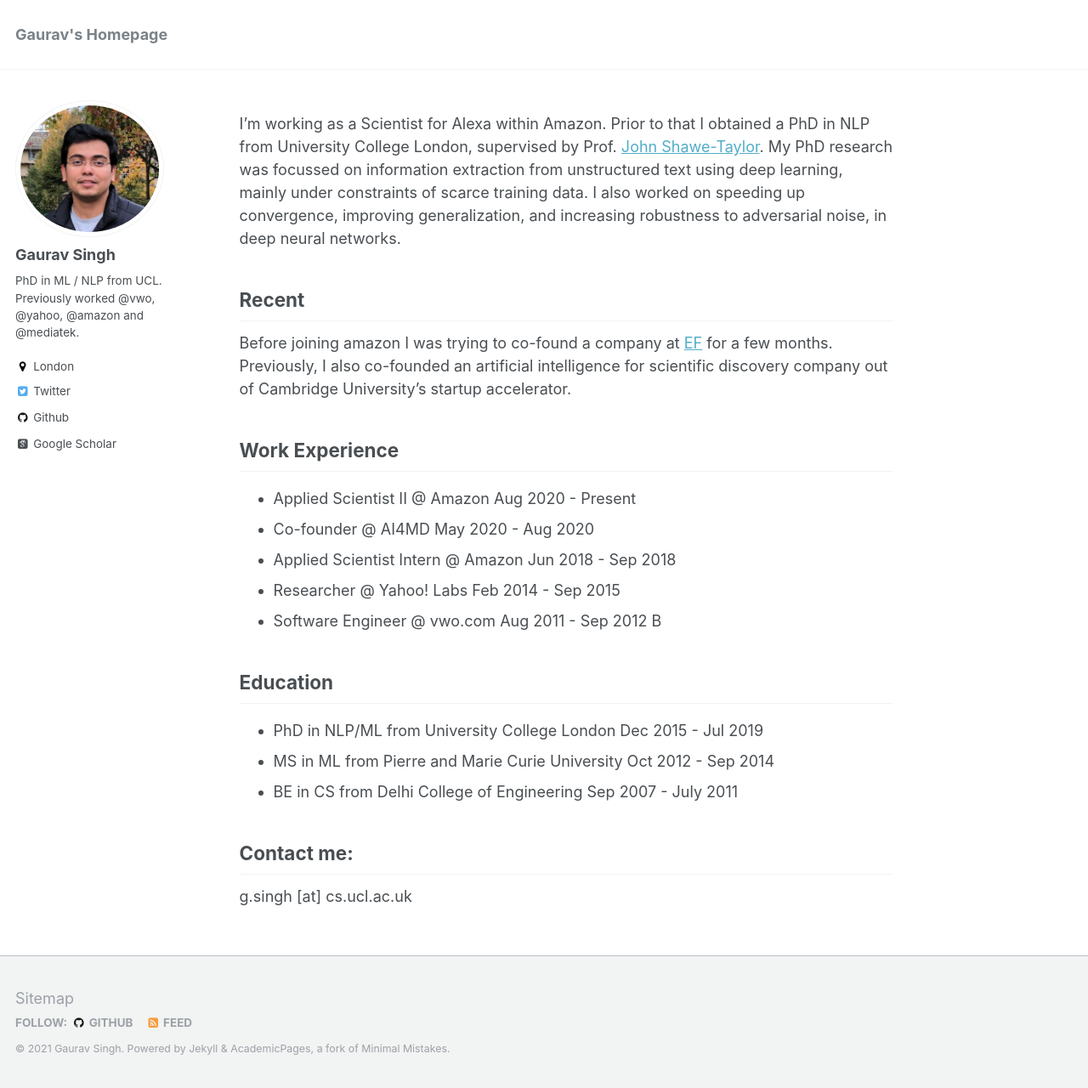
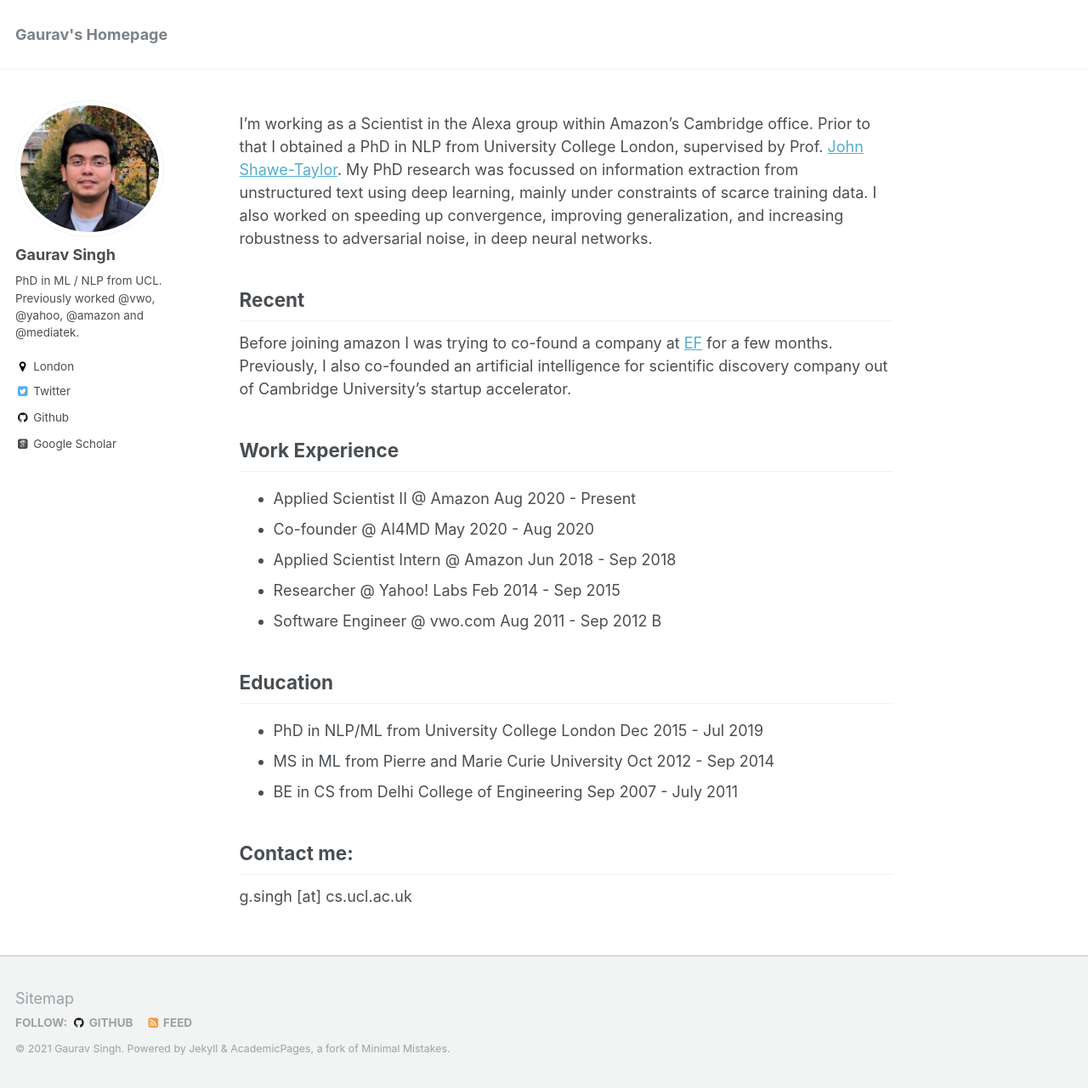
Before and after one commit to gauravsc/gauravsc.github.io, a Jekyll site: the page built from _pages/about.md, in a window 1280 px wide and 1280 px high. Shown: the whole window at 85% size. Built offline with Jekyll 4.4.1, drawn with Linux system fonts in a browser that asks for light colours; some web fonts are replaced.

Commit message:
Update about.md

```diff
--- a/_pages/about.md
+++ b/_pages/about.md
@@ -8,7 +8,7 @@
   - /about.html
 ---
 
-I'm working as a Scientist for Alexa within Amazon. Prior to that I obtained a PhD in NLP from University College London, supervised by Prof. <a href="http://www0.cs.ucl.ac.uk/staff/J.Shawe-Taylor/">John Shawe-Taylor</a>. My PhD research was focussed on information extraction from unstructured text using deep learning, mainly under constraints of scarce training data. I also worked on speeding up convergence, improving generalization, and increasing robustness to adversarial noise, in deep neural networks.
+I'm working as a Scientist in the Alexa group within Amazon's Cambridge office. Prior to that I obtained a PhD in NLP from University College London, supervised by Prof. <a href="http://www0.cs.ucl.ac.uk/staff/J.Shawe-Taylor/">John Shawe-Taylor</a>. My PhD research was focussed on information extraction from unstructured text using deep learning, mainly under constraints of scarce training data. I also worked on speeding up convergence, improving generalization, and increasing robustness to adversarial noise, in deep neural networks.
 
 Recent
 ------
```
